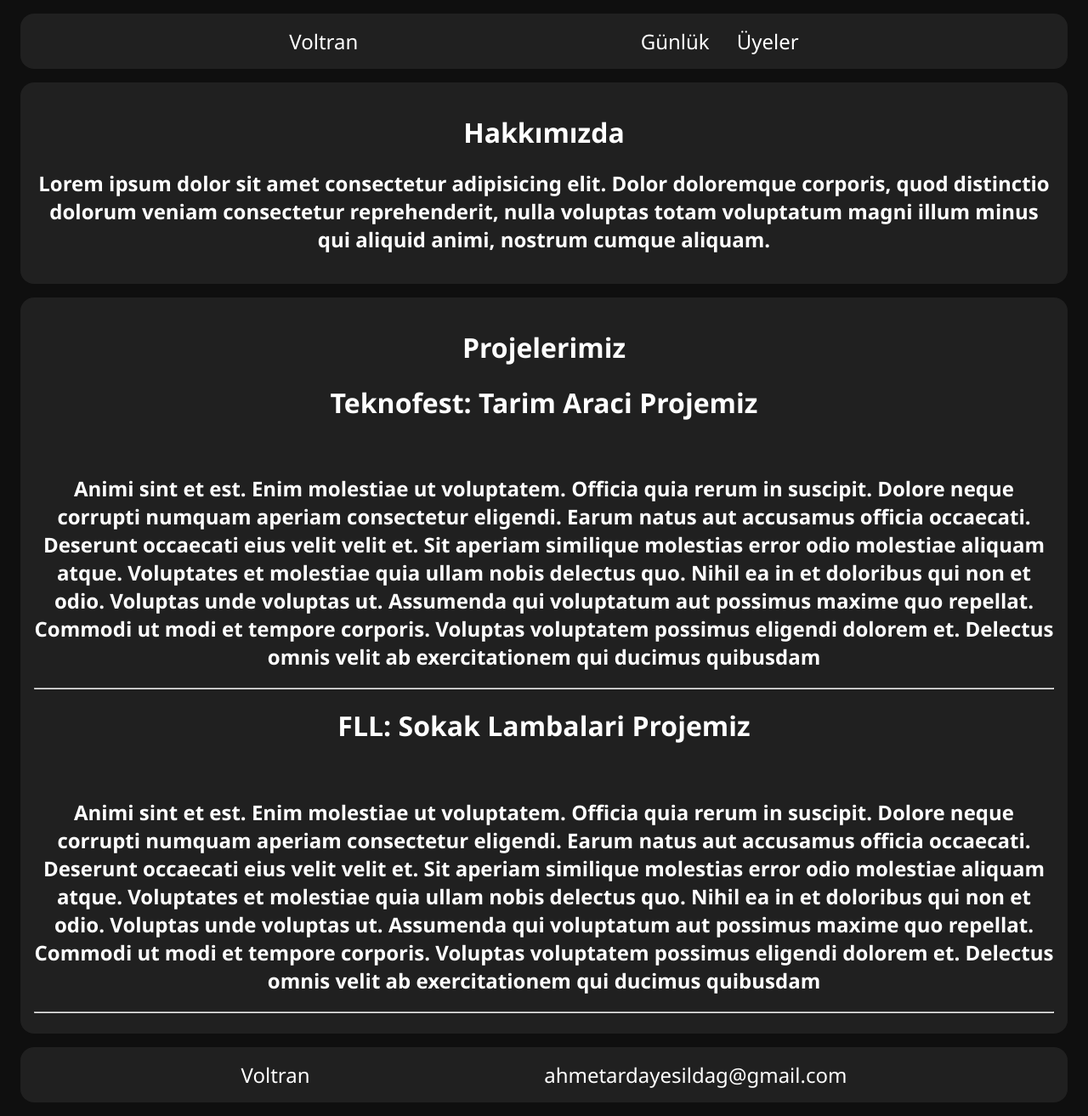
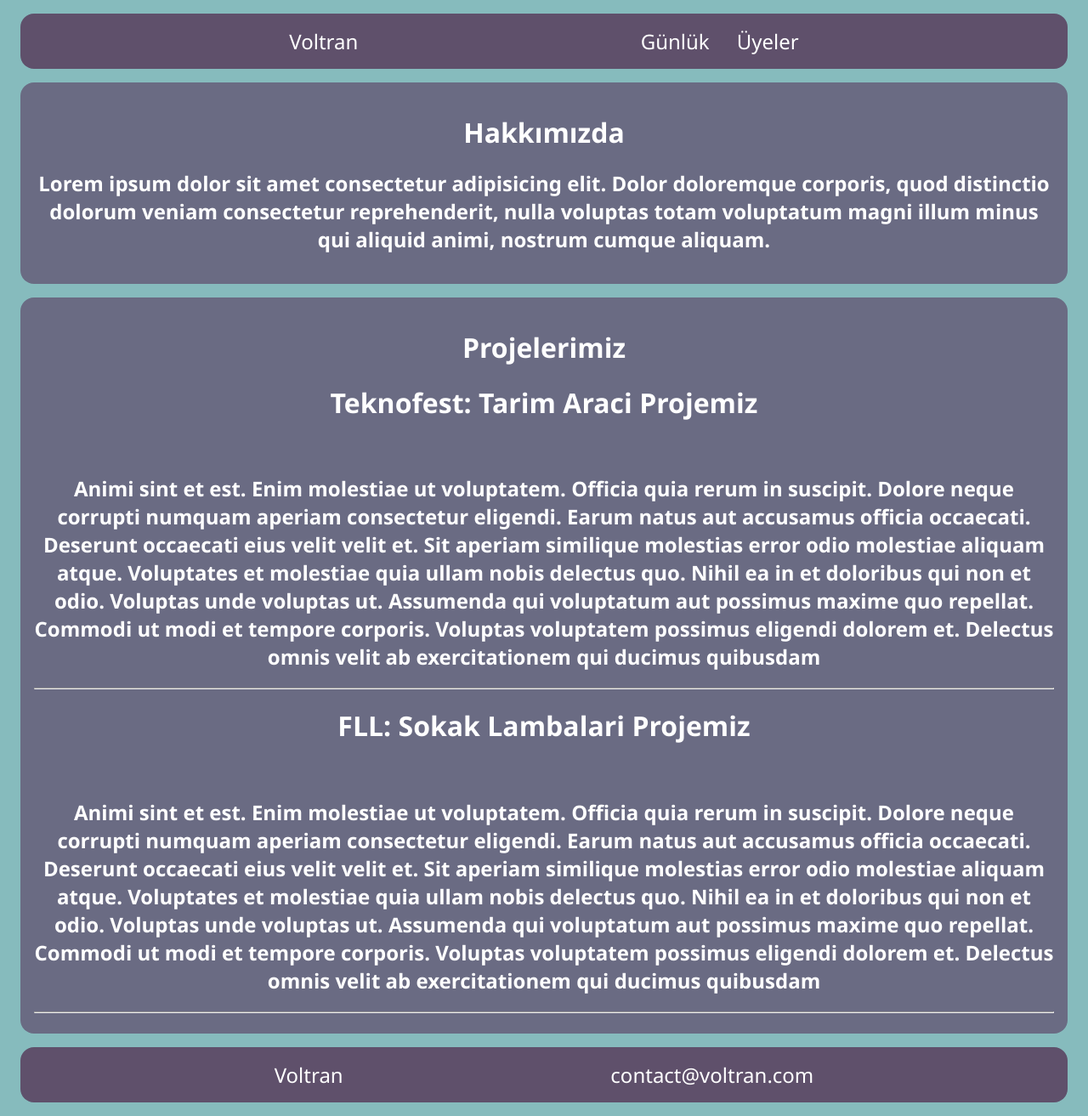
Before and after one commit to aquilarda/voltran-django, a Django app: page / in a window 1280 px wide. Shown: the whole page at 85% size. Run offline with Django 5.2, Linux system fonts and the light colour scheme; data comes from the database, SQL or seed files in the repository; both versions use the stored data as it was after the commit.

Commit message:
Version before Final

```diff
--- a/voltran/base/templates/base/footer.html
+++ b/voltran/base/templates/base/footer.html
@@ -3,7 +3,7 @@
     <div class="footer-item"><a href="{% url 'home' %}">Voltran</a></div>
   </div>
   <div class="footer-right">
-    <div class="footer-item">ahmetardayesildag@gmail.com</div>
+    <div class="footer-item">contact@voltran.com</div>
   </div>
 </div>
 
@@ -13,7 +13,7 @@
     flex-direction: row;
     justify-content: space-evenly;
     align-items: center;
-    background-color: #202020;
+    background-color: #5F506B;
     border-radius: 1rem;
     margin: 1rem;
     font-size: x-large;
--- a/voltran/base/templates/base/home.html
+++ b/voltran/base/templates/base/home.html
@@ -21,14 +21,14 @@
 
 <style>
     .aboutus-box{
-        background-color: #202020;
+        background-color: #6A6B83;
         margin: 1rem;
         border-radius: 1rem;
         padding: 1rem;
         text-align: center;
     }
     .projects-box{
-        background-color: #202020;
+        background-color: #6A6B83;
         margin: 1rem;
         border-radius: 1rem;
         padding: 1rem;
--- a/voltran/base/templates/base/log.html
+++ b/voltran/base/templates/base/log.html
@@ -14,7 +14,7 @@
 
 <style>
     .logs-box{
-        background-color: #202020;
+        background-color: #6A6B83;
         margin: 1rem;
         border-radius: 1rem;
         padding: 1rem;
--- a/voltran/base/templates/base/main.html
+++ b/voltran/base/templates/base/main.html
@@ -3,6 +3,8 @@
 <head>
     <meta charset="UTF-8">
     <meta name="viewport" content="width=device-width, initial-scale=1.0">
+    <link rel="shortcut icon" href="favicon.ico" type="image/x-icon">
+    <link rel="icon" href="voltran.ico">
     <title>Voltran</title>
 </head>
 <body>
@@ -17,7 +19,7 @@
 
     <style>
         body{
-            background-color: #0f0f0f;
+            background-color: #86BBBD;
             color: white;
             font-family: 'Segoe UI', Tahoma, Geneva, Verdana, sans-serif;
             text-decoration: none;
@@ -28,6 +30,9 @@
             user-select: none;
             text-decoration: none;
         }
+        hr{
+            color: white;
+        }
     </style>
 
 </body>
--- a/voltran/base/templates/base/members.html
+++ b/voltran/base/templates/base/members.html
@@ -17,7 +17,7 @@
 
 <style>
   .members-box {
-    background-color: #202020;
+    background-color: #6A6B83;
     margin: 1rem;
     border-radius: 1rem;
     padding: 1rem;
--- a/voltran/base/templates/base/navbar.html
+++ b/voltran/base/templates/base/navbar.html
@@ -14,7 +14,7 @@
     flex-direction: row;
     justify-content: space-evenly;
     align-items: center;
-    background-color: #202020;
+    background-color: #5F506B;
     border-radius: 1rem;
     margin: 1rem;
     font-size: x-large;
```
Also changed, not shown: voltran/base/templates/base/favicon.ico (added), voltran/db.sqlite3.
